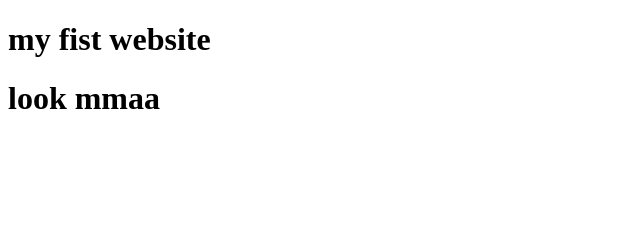
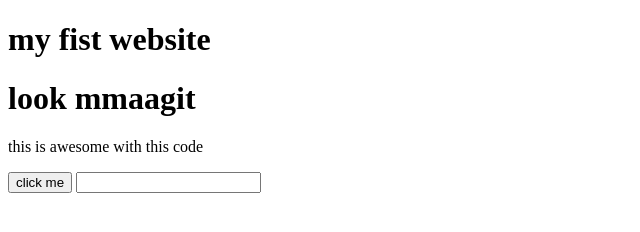
Before and after one commit to tahsanika/first-website, a plain HTML site: page index.html in a window 1280 px wide. Shown: the whole page, without its empty margins (0-640 px from the left). Drawn offline with Linux system fonts and the light colour scheme.

Commit message:
code updated

```diff
--- a/index.html
+++ b/index.html
@@ -8,6 +8,9 @@
 </head>
 <body>
     <h1>my fist website</h1>
-    <h1>look mmaa</h1>
+    <h1>look mmaagit</h1>
+    <p>this is awesome with this code</p>
+    <button>click me</button>
+    <input type="text">
 </body>
 </html>
```
